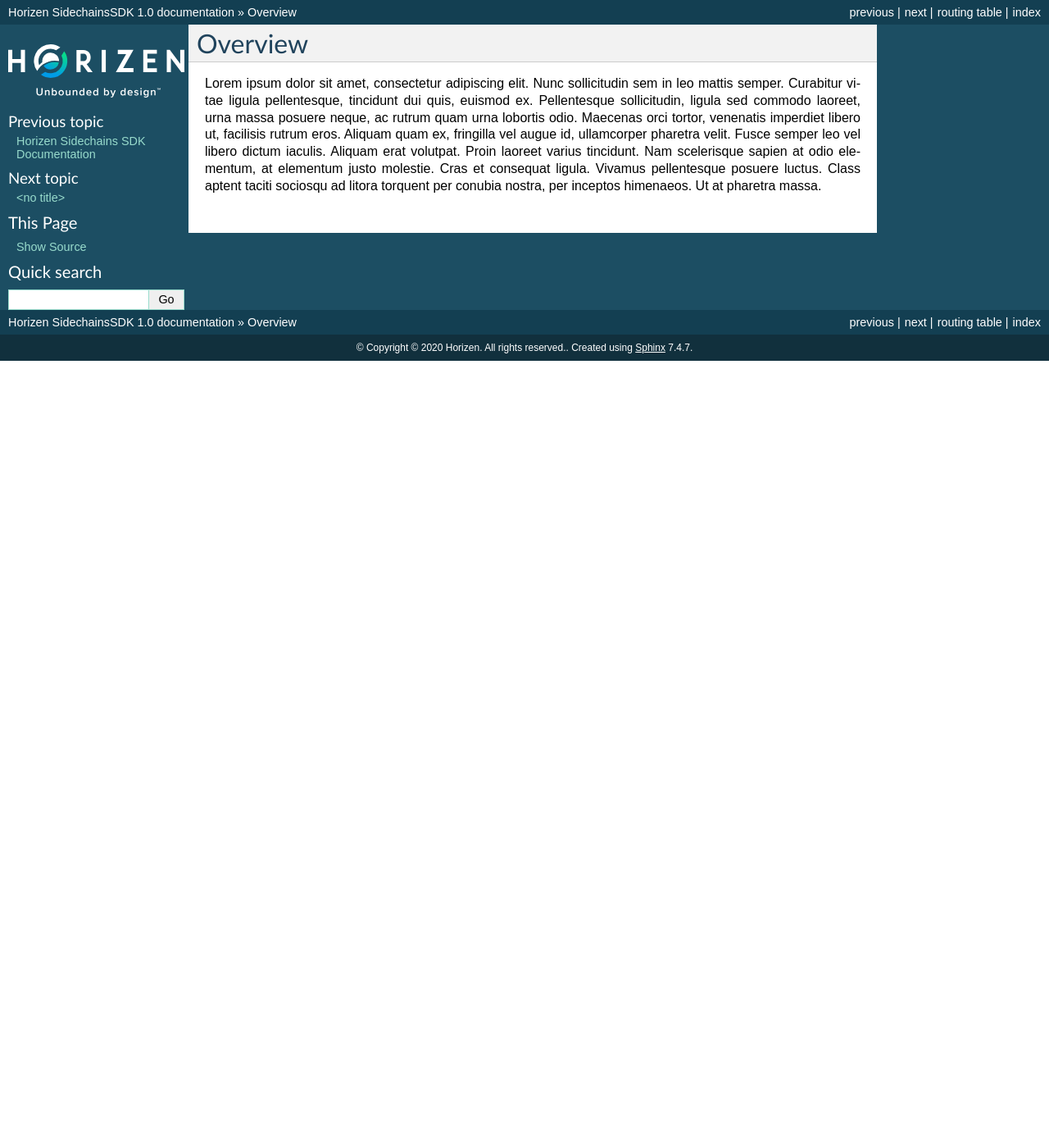
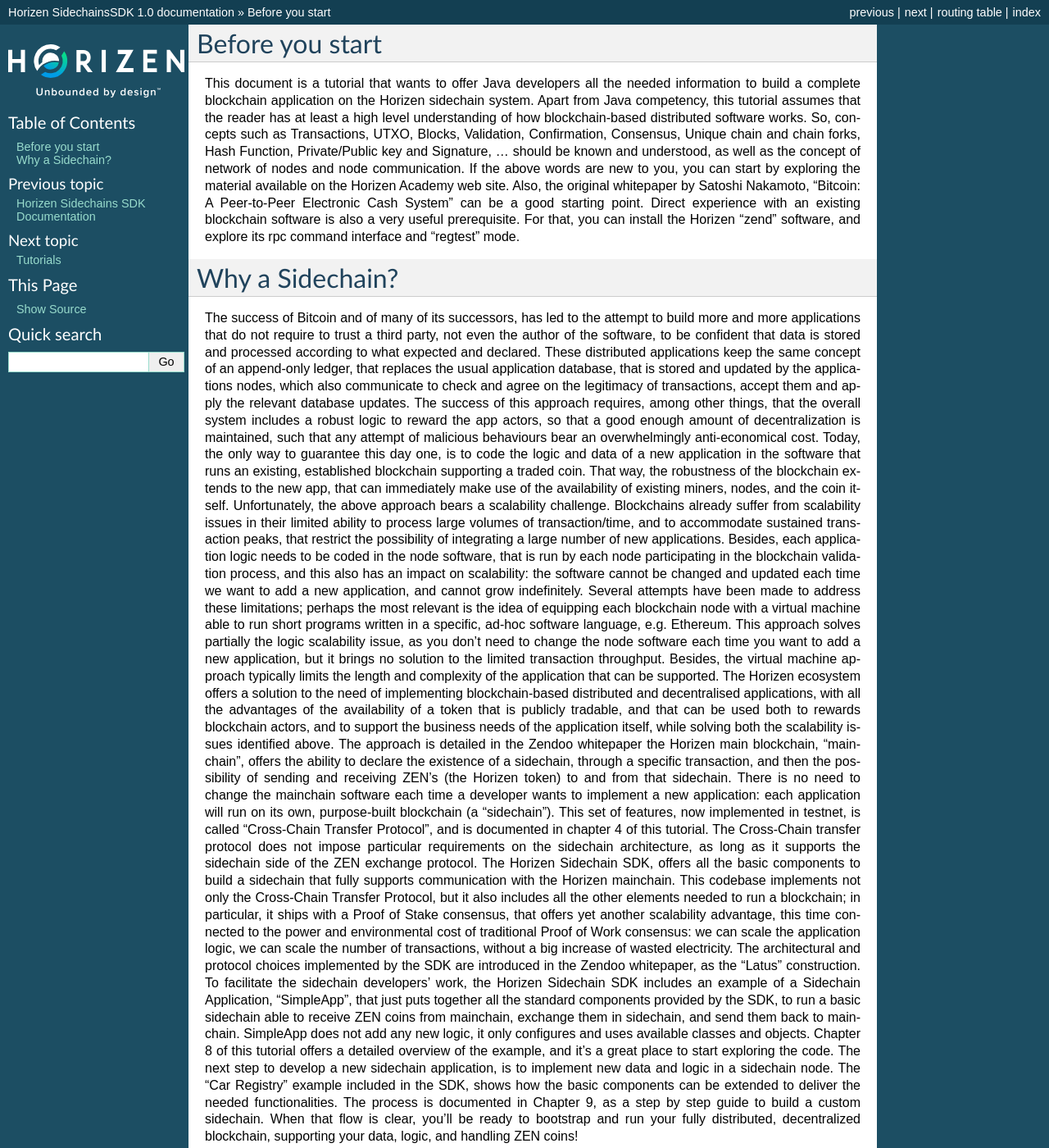
Before and after one commit to megaluck/documentation, a Sphinx documentation site: the page built from docs/overview/index.rst, in a window 1280 px wide and 1400 px high. Shown: the whole window at 82% size. Built offline with Sphinx 7.4.7, drawn with Linux system fonts in a browser that asks for light colours; pages that are not in the unit, such as notebooks, are missing from menus.

Commit message:
overview update

```diff
--- a/docs/overview/index.rst
+++ b/docs/overview/index.rst
@@ -1,13 +1,22 @@
 .. _overview:
 
-#########
-Overview
-#########
+================
+Before you start
+================
 
-Lorem ipsum dolor sit amet, consectetur adipiscing elit. Nunc sollicitudin sem in leo mattis semper. Curabitur vitae ligula pellentesque, tincidunt dui quis, euismod ex. Pellentesque sollicitudin, ligula sed commodo laoreet, urna massa posuere neque, ac rutrum quam urna lobortis odio. Maecenas orci tortor, venenatis imperdiet libero ut, facilisis rutrum eros. Aliquam quam ex, fringilla vel augue id, ullamcorper pharetra velit. Fusce semper leo vel libero dictum iaculis. Aliquam erat volutpat. Proin laoreet varius tincidunt. Nam scelerisque sapien at odio elementum, at elementum justo molestie. Cras et consequat ligula. Vivamus pellentesque posuere luctus. Class aptent taciti sociosqu ad litora torquent per conubia nostra, per inceptos himenaeos. Ut at pharetra massa.
+This document is a tutorial that wants to offer Java developers all the needed information to build a complete blockchain application on the Horizen sidechain system.
+Apart from Java competency, this tutorial assumes that the reader has at least a high level understanding of how blockchain-based distributed software works.
+So, concepts such as Transactions, UTXO, Blocks, Validation, Confirmation, Consensus, Unique chain and chain forks, Hash Function, Private/Public key and Signature, … should be known and understood, as well as the concept of network of nodes and node communication. If the above words are new to you, you can start by exploring the material available on the Horizen Academy web site. Also, the original whitepaper by Satoshi Nakamoto, “Bitcoin: A Peer-to-Peer Electronic Cash System” can be a good starting point.
+Direct experience with an existing blockchain software is also a very useful prerequisite. For that, you can install the Horizen “zend” software, and explore its rpc command interface and “regtest” mode.
 
-.. toctree::
-    :maxdepth: 2
-    :numbered:
+================
+Why a Sidechain?
+================
 
-    Overview
+The success of Bitcoin and of many of its successors, has led to the attempt to build more and more applications that do not require to trust a third party, not even the author of the software, to be confident that data is stored and processed according to what expected and declared. These distributed applications keep the same concept of an append-only ledger, that replaces the usual application database, that is stored and updated by the applications nodes, which also communicate to check and agree on the legitimacy of transactions, accept them and apply the relevant database updates. The success of this approach requires, among other things, that the overall system includes a robust logic to reward the app actors, so that a good enough amount of decentralization is maintained, such that any attempt of malicious behaviours bear an overwhelmingly anti-economical cost. Today, the only way to guarantee this day one, is to code the logic and data of a new application in the software that runs an existing, established blockchain supporting a traded coin. That way, the robustness of the blockchain extends to the new app, that can immediately make use of the availability of existing miners, nodes, and the coin itself.
+Unfortunately, the above approach bears a scalability challenge. Blockchains already suffer from scalability issues in their limited ability to process large volumes of transaction/time, and to accommodate sustained transaction peaks, that restrict the possibility of integrating a large number of new applications. Besides, each application logic needs to be coded in the node software, that is run by each node participating in the blockchain validation process, and this also has an impact on scalability: the software cannot be changed and updated each time we want to add a new application, and cannot grow indefinitely.
+Several attempts have been made to address these limitations; perhaps the most relevant is the idea of equipping each blockchain node with a virtual machine able to run short programs written in a specific, ad-hoc software language, e.g. Ethereum. This approach solves partially the logic scalability issue, as you don’t need to change the node software each time you want to add a new application, but it brings no solution to the limited transaction throughput. Besides, the virtual machine approach typically limits the length and complexity of the application that can be supported.
+The Horizen ecosystem offers a solution to the need of implementing blockchain-based distributed and decentralised applications, with all the advantages of the availability of a token that is publicly tradable, and that can be used both to rewards blockchain actors, and to support the business needs of the application itself, while solving both the scalability issues identified above. The approach is detailed in the Zendoo whitepaper the Horizen main blockchain, “mainchain”, offers the ability to declare the existence of a sidechain, through a specific transaction, and then the possibility of sending and receiving ZEN’s (the Horizen token) to and from that sidechain. There is no need to change the mainchain software each time a developer wants to implement a new application: each application will run on its own, purpose-built blockchain (a “sidechain”). This set of features, now implemented in testnet, is called “Cross-Chain Transfer Protocol”, and is documented in chapter 4 of this tutorial. The Cross-Chain transfer protocol does not impose particular requirements on the sidechain architecture, as long as it supports the sidechain side of the ZEN exchange protocol.
+The Horizen Sidechain SDK, offers all the basic components to build a sidechain that fully supports communication with the Horizen mainchain. This codebase implements not only the Cross-Chain Transfer Protocol, but it also includes all the other elements needed to run a blockchain; in particular, it ships with a Proof of Stake consensus, that offers yet another scalability advantage, this time connected to the power and environmental cost of traditional Proof of Work consensus: we can scale the application logic, we can scale the number of transactions, without a big increase of wasted electricity. The architectural and protocol choices implemented by the SDK are introduced in the Zendoo whitepaper, as the “Latus” construction.
+To facilitate the sidechain developers’ work, the Horizen Sidechain SDK includes an example of a Sidechain Application, “SimpleApp”, that just puts together all the standard components provided by the SDK, to run a basic sidechain able to receive ZEN coins from mainchain, exchange them in sidechain, and send them back to mainchain. SimpleApp does not add any new logic, it only configures and uses available classes and objects. Chapter 8 of this tutorial offers a detailed overview of the example, and it’s a great place to start exploring the code.
+The next step to develop a new sidechain application, is to implement new data and logic in a sidechain node. The “Car Registry” example included in the SDK, shows how the basic components can be extended to deliver the needed functionalities. The process is documented in Chapter 9, as a step by step guide to build a custom sidechain. When that flow is clear, you’ll be ready to bootstrap and run your fully distributed, decentralized blockchain, supporting your data, logic, and handling ZEN coins!
```
Also changed, not shown: docs/overview/Overview.rst (deleted).
